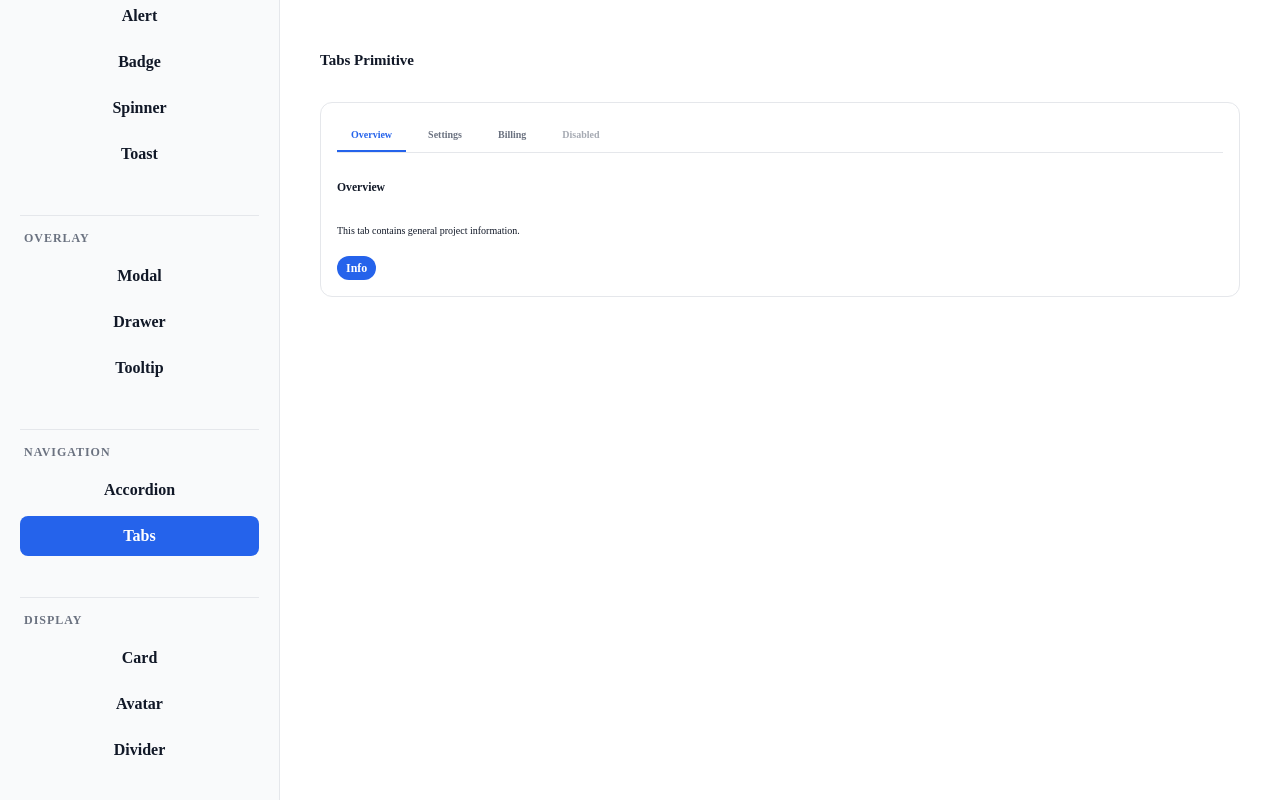
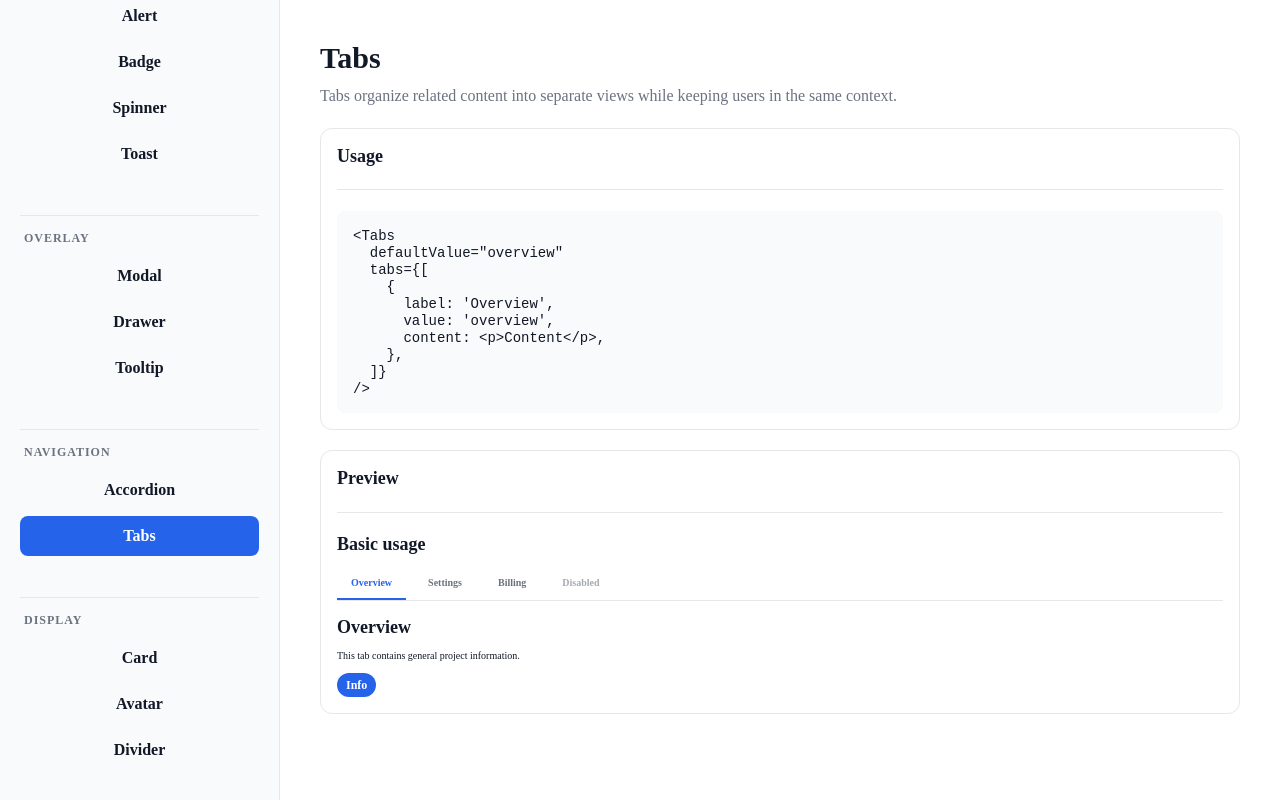
Before and after one commit to ingemedical16/project-os, a Next.js app: page /en in a window 1280 px wide. Both pictures are taken after a click on the button "Tabs". Built offline with nearby package versions, Linux system fonts and the light colour scheme.

Commit message:
refactor: improve tabs showcase documentation

```diff
--- a/src/features/design-system/TabsShowcase/TabsShowcase.module.scss
+++ b/src/features/design-system/TabsShowcase/TabsShowcase.module.scss
@@ -1,11 +1,43 @@
-.showcase {
+@use '@/styles/abstracts/variables' as *;
+
+.code {
+  margin: 0;
+  padding: $space-4;
+
+  overflow-x: auto;
+
+  border-radius: $radius-md;
+
+  background: var(--surface-hover);
+  color: var(--text);
+
+  font-family: $font-family-mono;
+  font-size: $font-size-sm;
+}
+
+.section {
   display: flex;
   flex-direction: column;
-  gap: 2rem;
+  gap: $space-3;
+}
+
+.section h3 {
+  margin: 0;
+
+  color: var(--text);
+
+  font-size: $font-size-lg;
+  font-weight: $font-weight-semibold;
 }
 
 .content {
   display: flex;
   flex-direction: column;
-  gap: 1rem;
+  align-items: flex-start;
+  gap: $space-3;
 }
+
+.content h3,
+.content p {
+  margin: 0;
+}
--- a/src/features/design-system/TabsShowcase/TabsShowcase.tsx
+++ b/src/features/design-system/TabsShowcase/TabsShowcase.tsx
@@ -1,68 +1,102 @@
+import { useTranslations } from 'next-intl';
+
 import {
   Badge,
-  Card,
   Tabs,
 } from '@/components/ui';
+
+import { ShowcaseSection } from '../ShowcaseSection';
 
 import styles from './TabsShowcase.module.scss';
 
 export function TabsShowcase() {
+  const t = useTranslations(
+    'designSystem.components.tabs'
+  );
+
+  const usage = `<Tabs
+  defaultValue="overview"
+  tabs={[
+    {
+      label: 'Overview',
+      value: 'overview',
+      content: <p>Content</p>,
+    },
+  ]}
+/>`;
+
   return (
-    <section className={styles.showcase}>
-      <h2>Tabs Primitive</h2>
+    <ShowcaseSection
+      title={t('title')}
+      description={t('description')}
+      usageTitle={t('usage')}
+      previewTitle={t('preview')}
+      usage={
+        <pre className={styles.code}>
+          <code>{usage}</code>
+        </pre>
+      }
+    >
+      <div className={styles.section}>
+        <h3>{t('basic')}</h3>
 
-      <Card>
         <Tabs
           defaultValue="overview"
           tabs={[
             {
-              label: 'Overview',
+              label: t('overviewTab'),
               value: 'overview',
               content: (
                 <div className={styles.content}>
-                  <h3>Overview</h3>
-                  <p>
-                    This tab contains general project information.
-                  </p>
-                  <Badge variant="info">Info</Badge>
+                  <h3>{t('overviewTitle')}</h3>
+
+                  <p>{t('overviewDescription')}</p>
+
+                  <Badge variant="info">
+                    {t('infoBadge')}
+                  </Badge>
                 </div>
               ),
             },
             {
-              label: 'Settings',
+              label: t('settingsTab'),
               value: 'settings',
               content: (
                 <div className={styles.content}>
-                  <h3>Settings</h3>
-                  <p>
-                    This tab can contain user or application settings.
-                  </p>
-                  <Badge variant="success">Active</Badge>
+                  <h3>{t('settingsTitle')}</h3>
+
+                  <p>{t('settingsDescription')}</p>
+
+                  <Badge variant="success">
+                    {t('activeBadge')}
+                  </Badge>
                 </div>
               ),
             },
             {
-              label: 'Billing',
+              label: t('billingTab'),
               value: 'billing',
               content: (
                 <div className={styles.content}>
-                  <h3>Billing</h3>
-                  <p>
-                    This tab can contain invoices, payments, and plans.
-                  </p>
-                  <Badge variant="warning">Pending</Badge>
+                  <h3>{t('billingTitle')}</h3>
+
+                  <p>{t('billingDescription')}</p>
+
+                  <Badge variant="warning">
+                    {t('pendingBadge')}
+                  </Badge>
                 </div>
               ),
             },
             {
-              label: 'Disabled',
+              label: t('disabledTab'),
               value: 'disabled',
               disabled: true,
-              content: <p>Disabled content.</p>,
+              content: <p>{t('disabledContent')}</p>,
             },
           ]}
         />
-      </Card>
-    </section>
+      </div>
+    </ShowcaseSection>
   );
 }
--- a/src/i18n/loadMessages.ts
+++ b/src/i18n/loadMessages.ts
@@ -39,6 +39,7 @@ export async function loadMessages(
     designSystemDrawer,
     designSystemTooltip,
     designSystemAccordion,
+    designSystemTabs,
 
     settingsProfile,
     settingsPreferences,
@@ -76,6 +77,7 @@ export async function loadMessages(
     import(`./messages/${locale}/designSystem/components/drawer.json`),
     import(`./messages/${locale}/designSystem/components/tooltip.json`),
     import(`./messages/${locale}/designSystem/components/accordion.json`),
+    import(`./messages/${locale}/designSystem/components/tabs.json`),
 
     import(`./messages/${locale}/settings/profile.json`),
     import(`./messages/${locale}/settings/preferences.json`),
@@ -122,6 +124,7 @@ export async function loadMessages(
         drawer: designSystemDrawer.default,
         tooltip: designSystemTooltip.default,
         accordion: designSystemAccordion.default,
+        tabs: designSystemTabs.default,
       },
     },
     settings: {
--- /dev/null
+++ b/src/i18n/messages/ar/designSystem/components/tabs.json
@@ -0,0 +1,21 @@
+{
+  "title": "تبويبات",
+  "description": "تنظم التبويبات المحتوى المرتبط في عروض منفصلة مع إبقاء المستخدم في نفس السياق.",
+  "usage": "الاستخدام",
+  "preview": "المعاينة",
+  "basic": "استخدام بسيط",
+  "overviewTab": "نظرة عامة",
+  "settingsTab": "الإعدادات",
+  "billingTab": "الفوترة",
+  "disabledTab": "معطل",
+  "overviewTitle": "نظرة عامة",
+  "overviewDescription": "يحتوي هذا التبويب على معلومات عامة عن المشروع.",
+  "settingsTitle": "الإعدادات",
+  "settingsDescription": "يمكن أن يحتوي هذا التبويب على إعدادات المستخدم أو التطبيق.",
+  "billingTitle": "الفوترة",
+  "billingDescription": "يمكن أن يحتوي هذا التبويب على الفواتير والمدفوعات والخطط.",
+  "disabledContent": "هذا التبويب معطل.",
+  "infoBadge": "معلومة",
+  "activeBadge": "نشط",
+  "pendingBadge": "قيد الانتظار"
+}
--- /dev/null
+++ b/src/i18n/messages/en/designSystem/components/tabs.json
@@ -0,0 +1,21 @@
+{
+  "title": "Tabs",
+  "description": "Tabs organize related content into separate views while keeping users in the same context.",
+  "usage": "Usage",
+  "preview": "Preview",
+  "basic": "Basic usage",
+  "overviewTab": "Overview",
+  "settingsTab": "Settings",
+  "billingTab": "Billing",
+  "disabledTab": "Disabled",
+  "overviewTitle": "Overview",
+  "overviewDescription": "This tab contains general project information.",
+  "settingsTitle": "Settings",
+  "settingsDescription": "This tab can contain user or application settings.",
+  "billingTitle": "Billing",
+  "billingDescription": "This tab can contain invoices, payments, and plans.",
+  "disabledContent": "This tab is disabled.",
+  "infoBadge": "Info",
+  "activeBadge": "Active",
+  "pendingBadge": "Pending"
+}
--- /dev/null
+++ b/src/i18n/messages/fr/designSystem/components/tabs.json
@@ -0,0 +1,21 @@
+{
+  "title": "Onglets",
+  "description": "Les onglets organisent du contenu lié dans des vues séparées tout en gardant l’utilisateur dans le même contexte.",
+  "usage": "Utilisation",
+  "preview": "Aperçu",
+  "basic": "Utilisation simple",
+  "overviewTab": "Vue d’ensemble",
+  "settingsTab": "Paramètres",
+  "billingTab": "Facturation",
+  "disabledTab": "Désactivé",
+  "overviewTitle": "Vue d’ensemble",
+  "overviewDescription": "Cet onglet contient les informations générales du projet.",
+  "settingsTitle": "Paramètres",
+  "settingsDescription": "Cet onglet peut contenir les paramètres utilisateur ou application.",
+  "billingTitle": "Facturation",
+  "billingDescription": "Cet onglet peut contenir les factures, paiements et abonnements.",
+  "disabledContent": "Cet onglet est désactivé.",
+  "infoBadge": "Info",
+  "activeBadge": "Actif",
+  "pendingBadge": "En attente"
+}
--- /dev/null
+++ b/src/i18n/messages/ro/designSystem/components/tabs.json
@@ -0,0 +1,21 @@
+{
+  "title": "File",
+  "description": "Filele organizează conținut asociat în vizualizări separate, păstrând utilizatorii în același context.",
+  "usage": "Utilizare",
+  "preview": "Previzualizare",
+  "basic": "Utilizare de bază",
+  "overviewTab": "Prezentare generală",
+  "settingsTab": "Setări",
+  "billingTab": "Facturare",
+  "disabledTab": "Dezactivat",
+  "overviewTitle": "Prezentare generală",
+  "overviewDescription": "Această filă conține informații generale despre proiect.",
+  "settingsTitle": "Setări",
+  "settingsDescription": "Această filă poate conține setări de utilizator sau aplicație.",
+  "billingTitle": "Facturare",
+  "billingDescription": "Această filă poate conține facturi, plăți și planuri.",
+  "disabledContent": "Această filă este dezactivată.",
+  "infoBadge": "Info",
+  "activeBadge": "Activ",
+  "pendingBadge": "În așteptare"
+}
```
